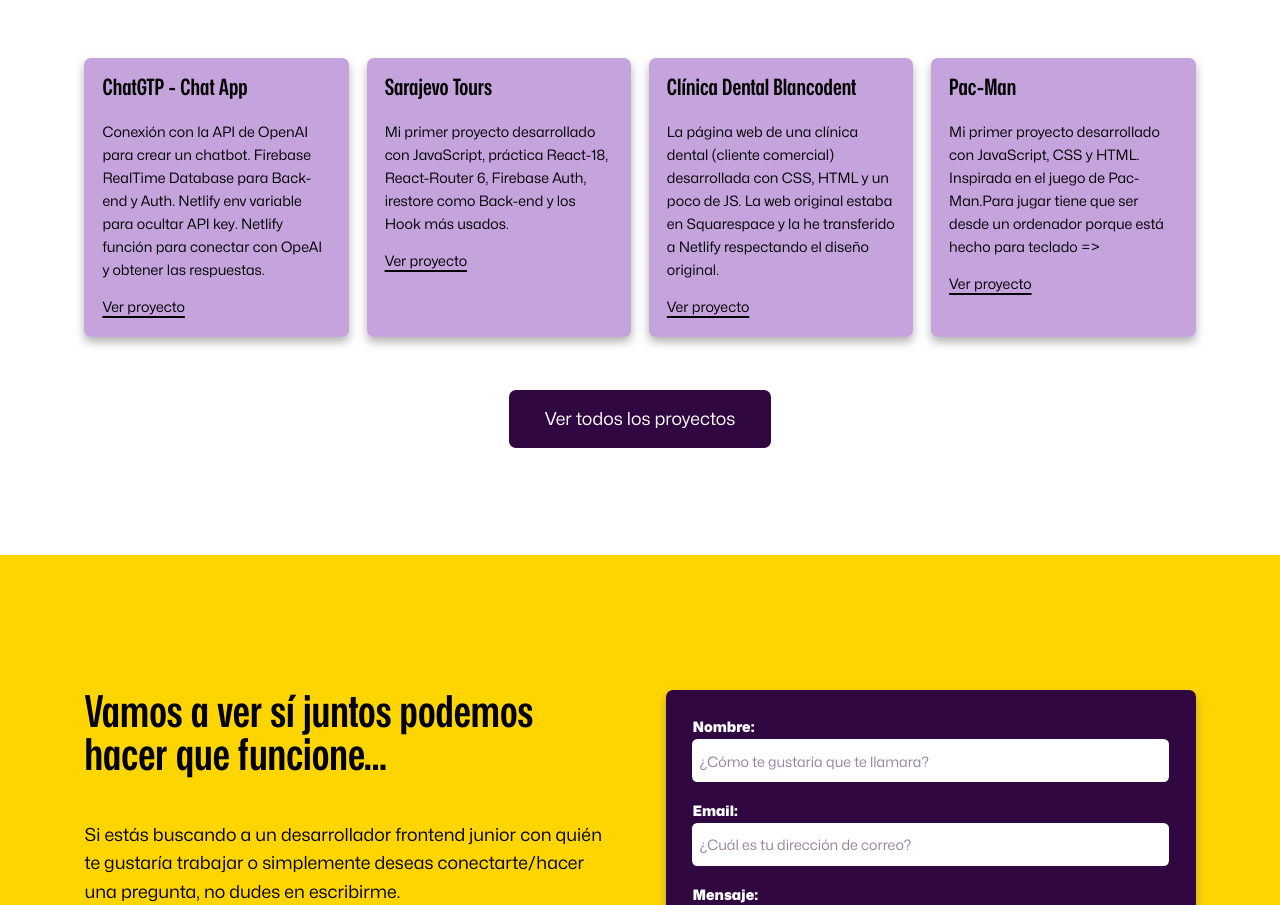
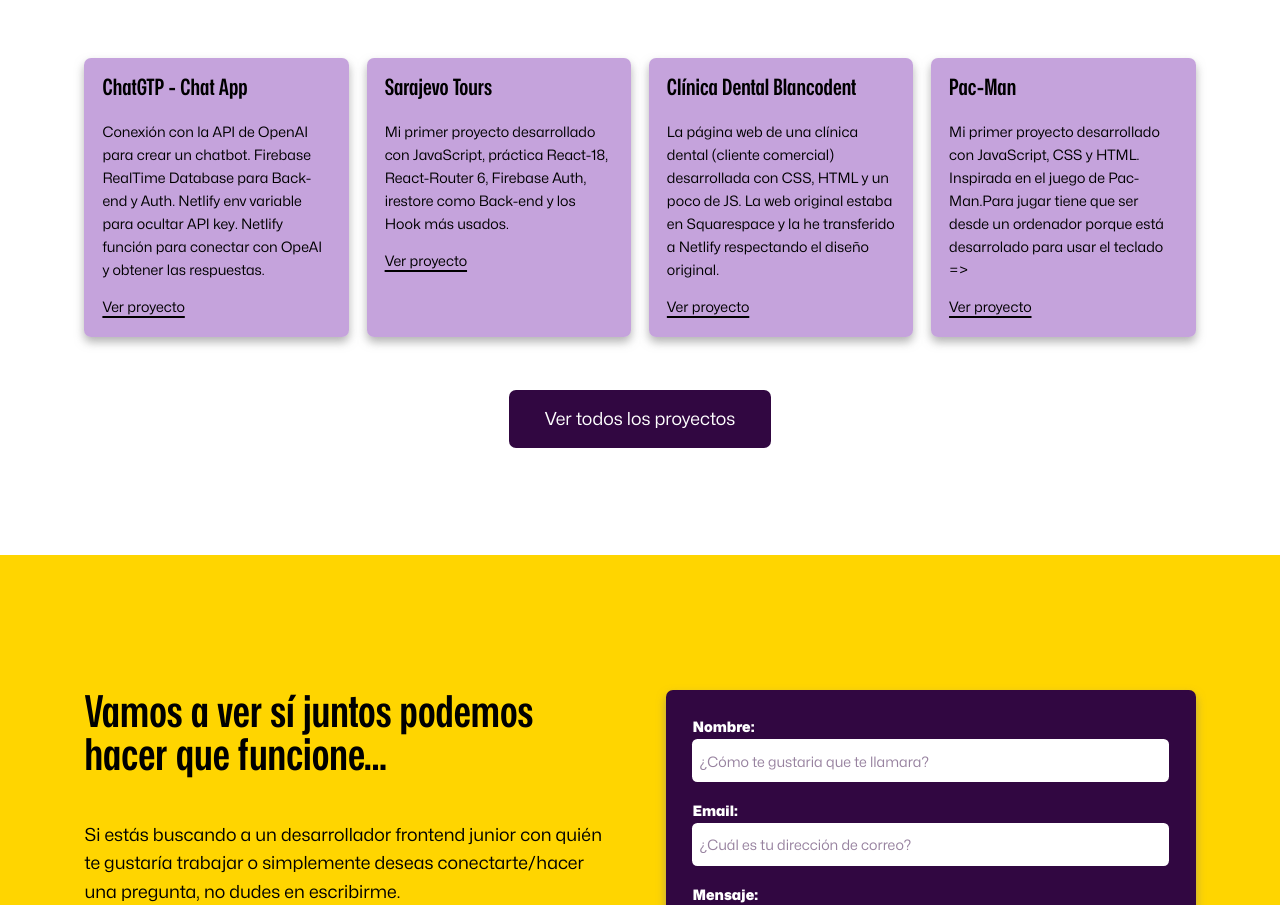
Before and after one commit to catharygr/portafolio-bubulazi-next-2024, a Next.js app: page / in a window 1280 px wide. Shown: the part 2050-2955 px from the top of the page. Built offline with nearby package versions, Linux system fonts and the light colour scheme.

Commit message:
Trabajando en el contenido del componente OtrosProyectos

```diff
--- a/src/app/contenido/home-page/proyectos.js
+++ b/src/app/contenido/home-page/proyectos.js
@@ -12,7 +12,7 @@ export const PROYECTOS = [
     title: "Portafolio Blog Personal",
     description:
       "Desarrollado y diseñado por mi, utilizando React.js 18, Next.js, Vanilla CSS, frame-motion, next-mdx-remote. El objetivo principal de este proyecto es mostrar mis habilidades de desarrollo web y diseño de interfaces de usuario.",
-    url: "/",
+    url: "https://bubulazi.com/",
     linkTexto: "Ver proyecto",
     imageURL: bubulaziPortafolio,
   },
@@ -30,7 +30,7 @@ export const PROYECTOS = [
     title: "Recordatorio",
     description:
       "Aplicación desarrollada para móviles con tecnologías más modernas como son: React 18, React Router-6, Firebase Auth, Firestore como Back-end",
-    url: "/",
+    url: "https://bubulazi.com/proyecto-recordatorio",
     linkTexto: "Ver proyecto",
     imageURL: recordatorios,
   },
@@ -39,7 +39,7 @@ export const PROYECTOS = [
     title: "ChatGTP - Chat App",
     description:
       "Conexión con la API de OpenAI para crear un chatbot. Firebase RealTime Database para Back-end y Auth. Netlify env variable para ocultar API key. Netlify función para conectar con OpeAI y obtener las respuestas.",
-    url: "/",
+    url: "https://listillo-openai.netlify.app/",
     linkTexto: "Ver proyecto",
     imageURL: chatGTP,
   },
@@ -48,7 +48,7 @@ export const PROYECTOS = [
     title: "Sarajevo Tours",
     description:
       "Mi primer proyecto desarrollado con JavaScript, práctica React-18, React-Router 6, Firebase Auth, irestore como Back-end y los Hook más usados.",
-    url: "/",
+    url: "https://bubulazi.com/sarajevo-tours",
     linkTexto: "Ver proyecto",
     imageURL: sarajevoTours,
   },
@@ -57,7 +57,7 @@ export const PROYECTOS = [
     title: "Clínica Dental Blancodent",
     description:
       "La página web de una clínica dental (cliente comercial) desarrollada con CSS, HTML y un poco de JS. La web original estaba en Squarespace y la he transferido a Netlify respectando el diseño original.",
-    url: "/",
+    url: "https://bubulazi.com/proyecto-blancodent",
     linkTexto: "Ver proyecto",
     imageURL: blancondet,
   },
@@ -65,8 +65,8 @@ export const PROYECTOS = [
     id: "010",
     title: "Pac-Man",
     description:
-      "Mi primer proyecto desarrollado con JavaScript, CSS y HTML. Inspirada en el juego de Pac-Man.Para jugar tiene que ser desde un ordenador porque está hecho para teclado =>",
-    url: "/",
+      "Mi primer proyecto desarrollado con JavaScript, CSS y HTML. Inspirada en el juego de Pac-Man.Para jugar tiene que ser desde un ordenador porque está desarrolado para usar el teclado =>",
+    url: "https://catharygr.github.io/juego-de-pacman/",
     linkTexto: "Ver proyecto",
     imageURL: pacMan,
   },
```
